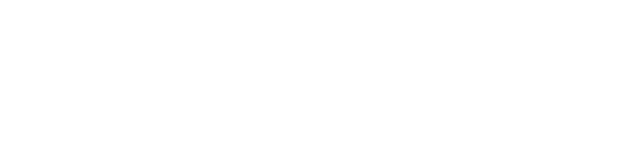
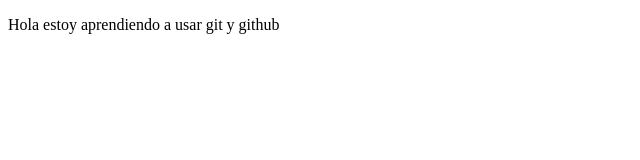
Before and after one commit to spinilla2828/tutoria, a plain HTML site: page index.html in a window 1280 px wide. Shown: the whole page, without its empty margins (0-640 px from the left). Drawn offline with Linux system fonts and the light colour scheme.

Commit message:
Cambios desde españa

```diff
--- a/index.html
+++ b/index.html
@@ -3,9 +3,9 @@
 <head>
     <meta charset="UTF-8">
     <meta name="viewport" content="width=device-width, initial-scale=1.0">
-    <title>Document</title>
+    <title>Mi primer proyecto</title>
 </head>
 <body>
-
+    <p>Hola estoy aprendiendo a usar git y github</p>
 </body>
 </html>
```
